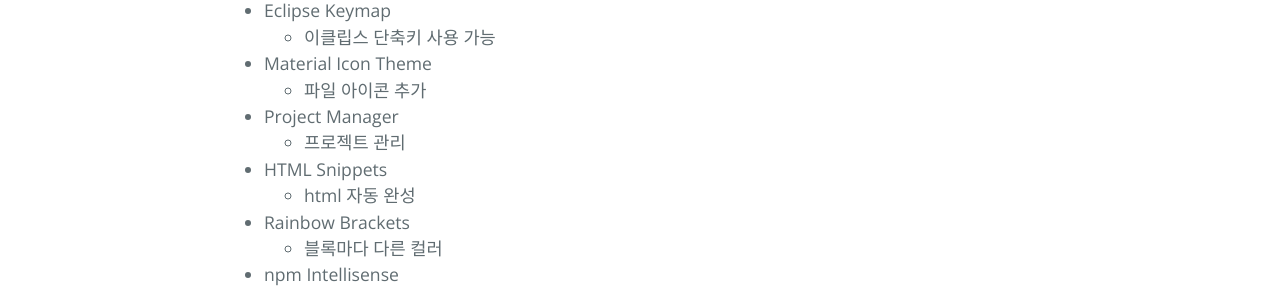
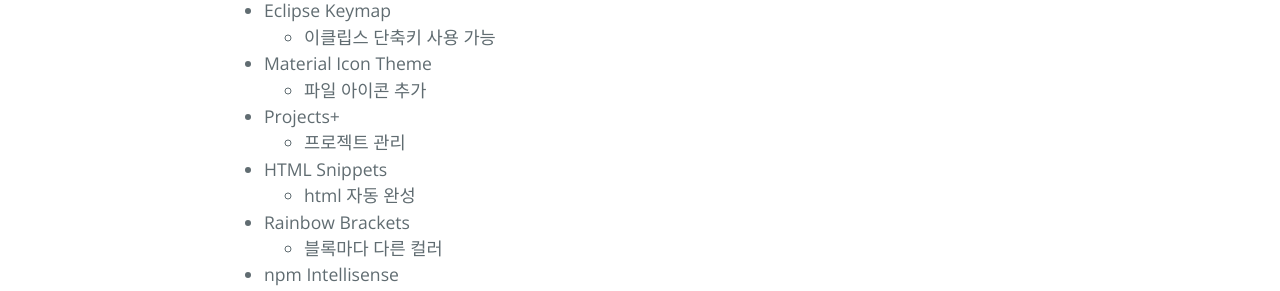
Before and after one commit to sklee385/home, a Jekyll site: the page built from md/setting/vs_code/vs_code_plugin.md, in a window 1280 px wide. Shown: the part 420-711 px from the top of the page. Built offline with Jekyll 4.4.1, drawn with Linux system fonts in a browser that asks for light colours; our own code applies the rules of GitHub Pages for plain Markdown files.

Commit message:
vs code plugin edit

```diff
--- a/md/setting/vs_code/vs_code_plugin.md
+++ b/md/setting/vs_code/vs_code_plugin.md
@@ -6,7 +6,7 @@ layout: default
     - 이클립스 단축키 사용 가능
 - Material Icon Theme
     - 파일 아이콘 추가
-- Project Manager
+- Projects+
     - 프로젝트 관리
 - HTML Snippets
     - html 자동 완성
```
